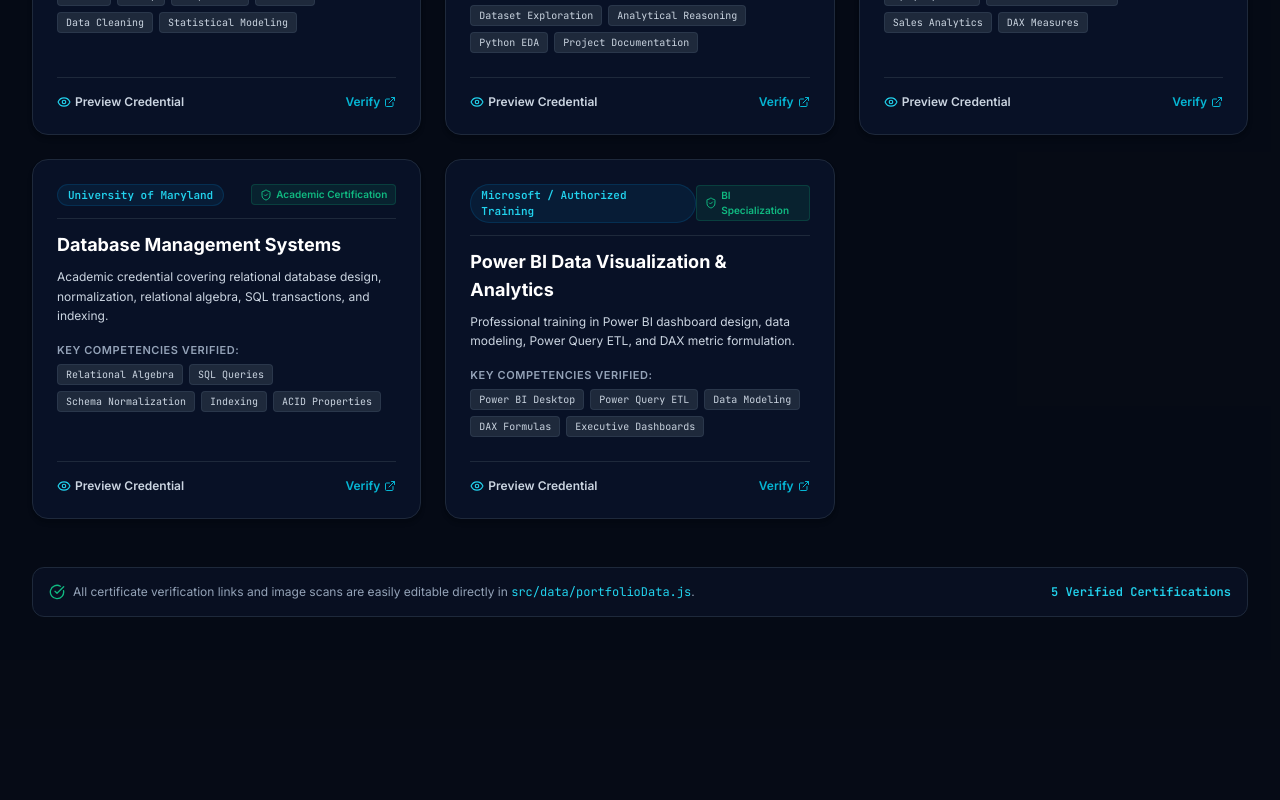
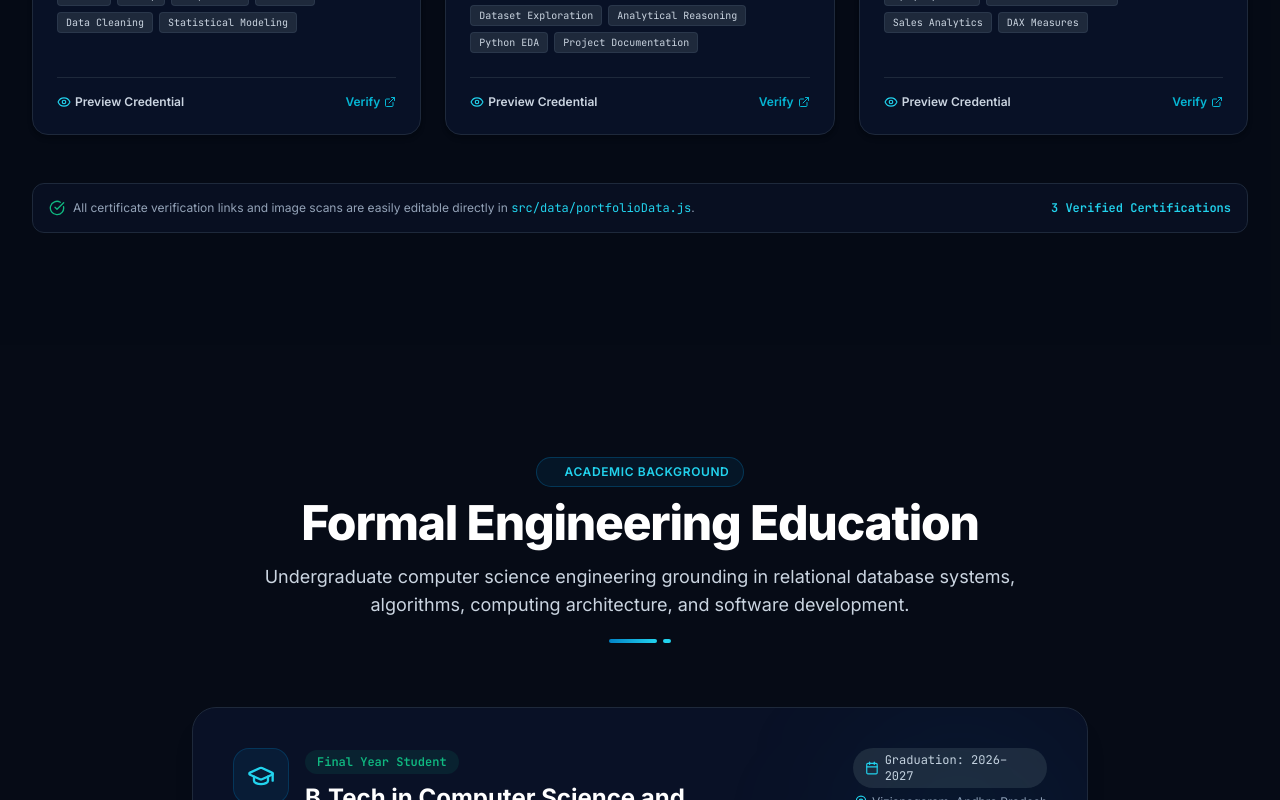
Before and after one commit to kasapuprabhudeep/Data-Analyst-portfolio, a React (Vite) app: page / in a window 1280 px wide. Shown: the part 8722-9522 px from the top of the page. Built offline with nearby package versions, Linux system fonts and the light colour scheme.

Commit message:
fix: remove unearned DBMS and Power BI certifications to keep portfolio verified and honest

```diff
--- a/src/components/certifications/Certifications.jsx
+++ b/src/components/certifications/Certifications.jsx
@@ -15,7 +15,7 @@ export default function Certifications() {
         <SectionHeader
           badge="Verified Credentials"
           title="Professional Certifications & Training"
-          subtitle="Accredited certifications validating skills in Python data analysis, relational DBMS architecture, Power BI dashboards, and industry internship projects."
+          subtitle="Accredited credentials and internship certifications validating skills in Python data analysis and practical industry projects."
         />
 
         {/* Certifications Grid */}
@@ -37,7 +37,7 @@ export default function Certifications() {
             <span>All certificate verification links and image scans are easily editable directly in <code className="text-cyan-400 font-mono">src/data/portfolioData.js</code>.</span>
           </div>
           <span className="font-mono text-cyan-400 font-semibold flex-shrink-0">
-            5 Verified Certifications
+            {certifications.length} Verified Certifications
           </span>
         </div>
 
--- a/src/data/portfolioData.js
+++ b/src/data/portfolioData.js
@@ -333,31 +333,8 @@ export const certifications = [
     image: "/images/certificates/internship-studio.png",
     verificationUrl: "https://internshipstudio.com/verify",
     topics: ["MySQL Queries", "Power BI Dashboards", "Sales Analytics", "DAX Measures"]
-  },
-  {
-    id: "umd-dbms",
-    title: "Database Management Systems",
-    issuer: "University of Maryland",
-    category: "Database Engineering",
-    description: "Academic credential covering relational database design, normalization, relational algebra, SQL transactions, and indexing.",
-    badge: "Academic Certification",
-    image: "/images/certificates/umd-dbms.png",
-    verificationUrl: "https://coursera.org/verify", // Replace with exact link
-    topics: ["Relational Algebra", "SQL Queries", "Schema Normalization", "Indexing", "ACID Properties"]
-  },
-  {
-    id: "microsoft-power-bi",
-    title: "Power BI Data Visualization & Analytics",
-    issuer: "Microsoft / Authorized Training",
-    category: "Business Intelligence",
-    description: "Professional training in Power BI dashboard design, data modeling, Power Query ETL, and DAX metric formulation.",
-    badge: "BI Specialization",
-    image: "/images/certificates/powerbi.png",
-    verificationUrl: "https://learn.microsoft.com/credentials", // Replace with exact link
-    topics: ["Power BI Desktop", "Power Query ETL", "Data Modeling", "DAX Formulas", "Executive Dashboards"]
   }
 ];
-
 export const educationHistory = [
   {
     degree: "B.Tech in Computer Science and Engineering",
```
